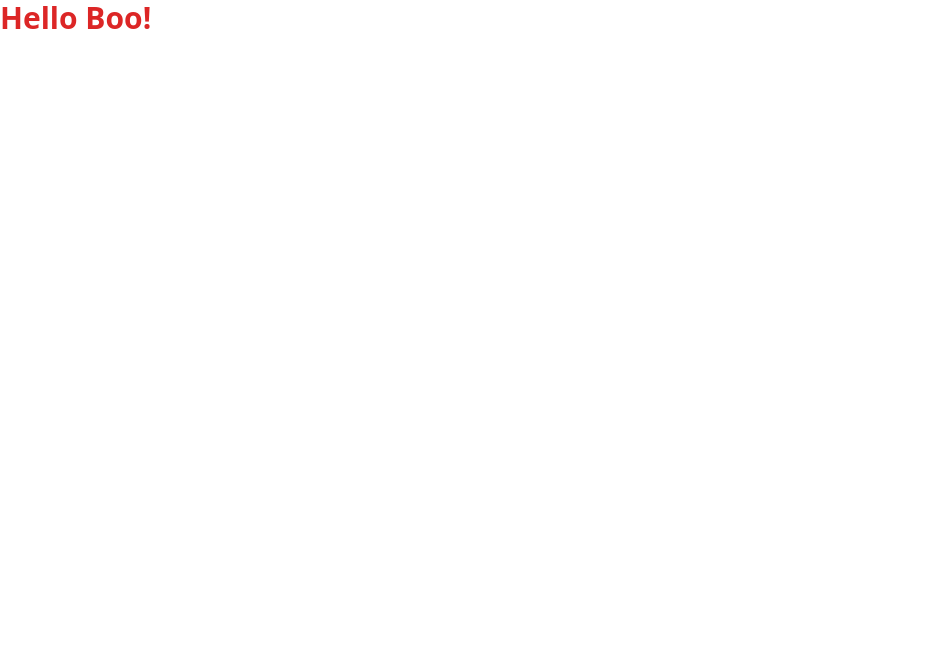
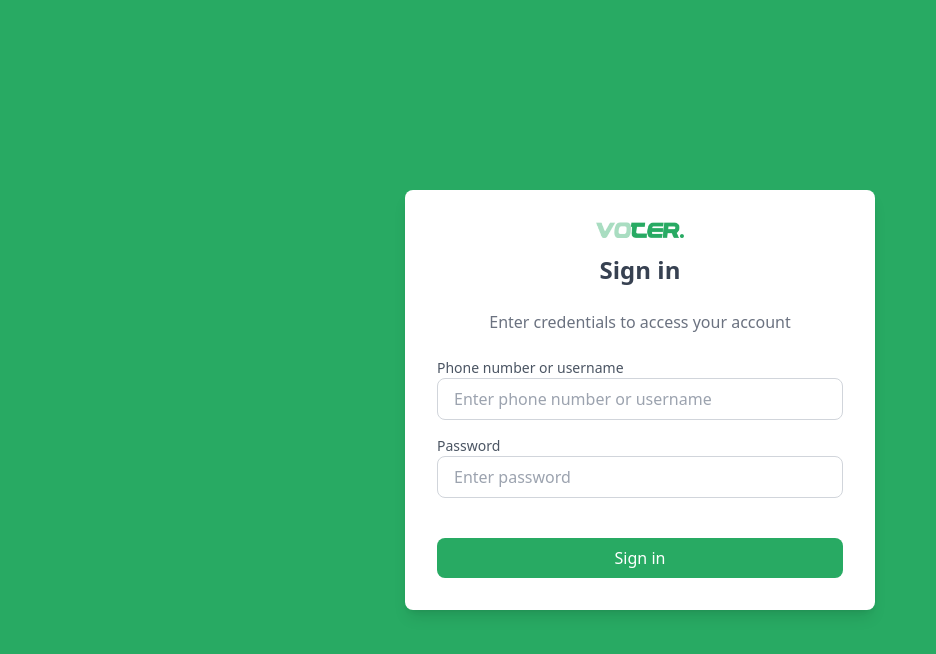
Before and after one commit to Hyelnati/voting-app, a website: page src/index.html in a window 1280 px wide. Shown: the whole page, without its empty margins (0-936 px from the left). Drawn offline with nearby package versions, Linux system fonts and the light colour scheme.

Commit message:
sign-in page

```diff
--- a/src/index.html
+++ b/src/index.html
@@ -3,11 +3,48 @@
   <head>
     <meta charset="UTF-8" />
     <meta name="viewport" content="width=device-width, initial-scale=1.0" />
-    <title>Tailwind Project</title>
-    <!-- Link to the compiled Tailwind CSS -->
-    <link href="./styles/output.css" rel="stylesheet" />
+    <title>Sign In Page</title>
+    <script src="https://cdn.tailwindcss.com"></script>
   </head>
-  <body>
-    <h1 class="text-3xl font-bold text-red-600">Hello Boo!</h1>
+  <body class="bg-[#28AA63] h-screen flex justify-center items-center">
+    <div class="bg-white rounded-lg shadow-lg p-8 w-[470px]">
+      <div class="text-center mb-6">
+        <img src="assets\Voter..png" alt="Logo" class="mx-auto mb-4 w-30 h-4" />
+        <h2 class="text-2xl font-bold text-gray-700">Sign in</h2>
+        <p class="text-gray-500 pt-6">
+          Enter credentials to access your account
+        </p>
+      </div>
+
+      <form class="space-y-4">
+        <div>
+          <label class="block text-sm text-gray-600"
+            >Phone number or username</label
+          >
+          <input
+            type="text"
+            placeholder="Enter phone number or username"
+            class="w-full px-4 py-2 border border-gray-300 rounded-lg focus:outline-none focus:ring-2 focus:ring-[#28AA63] focus:border-transparent"
+          />
+        </div>
+        <div>
+          <label class="block text-sm text-gray-600">Password</label>
+          <input
+            type="password"
+            placeholder="Enter password"
+            class="w-full px-4 py-2 border border-gray-300 rounded-lg focus:outline-none focus:ring-2 focus:ring-[#28AA63] focus:border-transparent"
+          />
+        </div>
+
+        <div>
+          <button
+            type="submit"
+            class="w-full bg-[#28AA63] text-white py-2 rounded-lg hover:bg-green-600 focus:ring-2 focus:ring-green-500 mt-6"
+          >
+            Sign in
+          </button>
+        </div>
+      </form>
+    </div>
   </body>
 </html>
```
Also changed, not shown: src/assets/Voter..png (added), src/styles/output.css.
